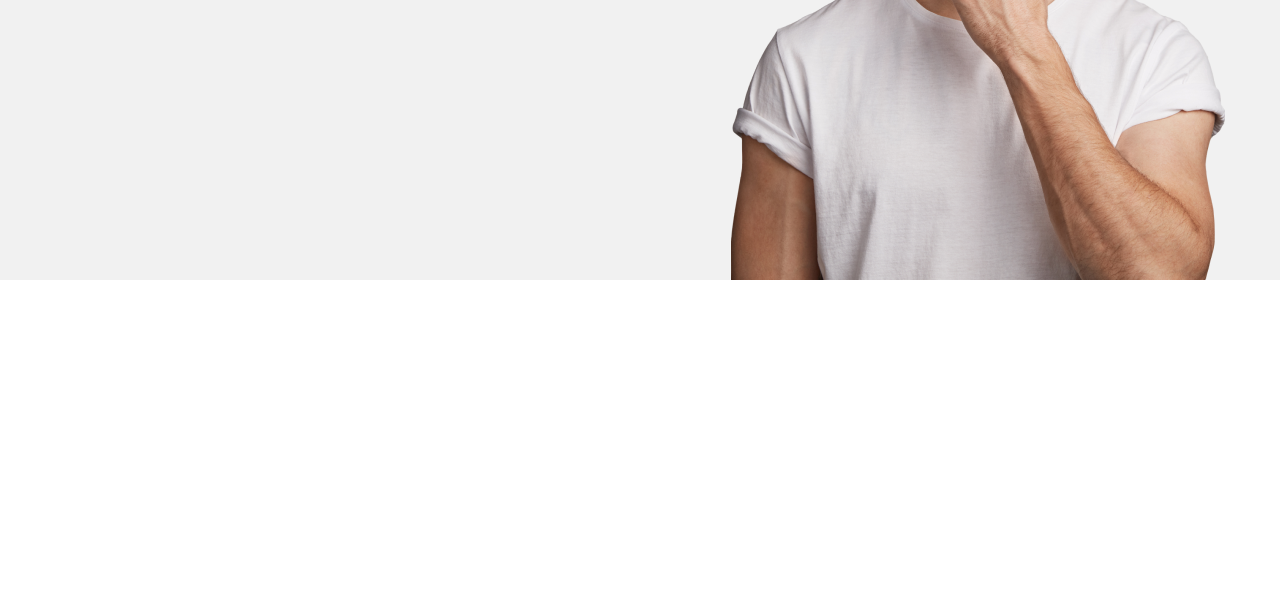
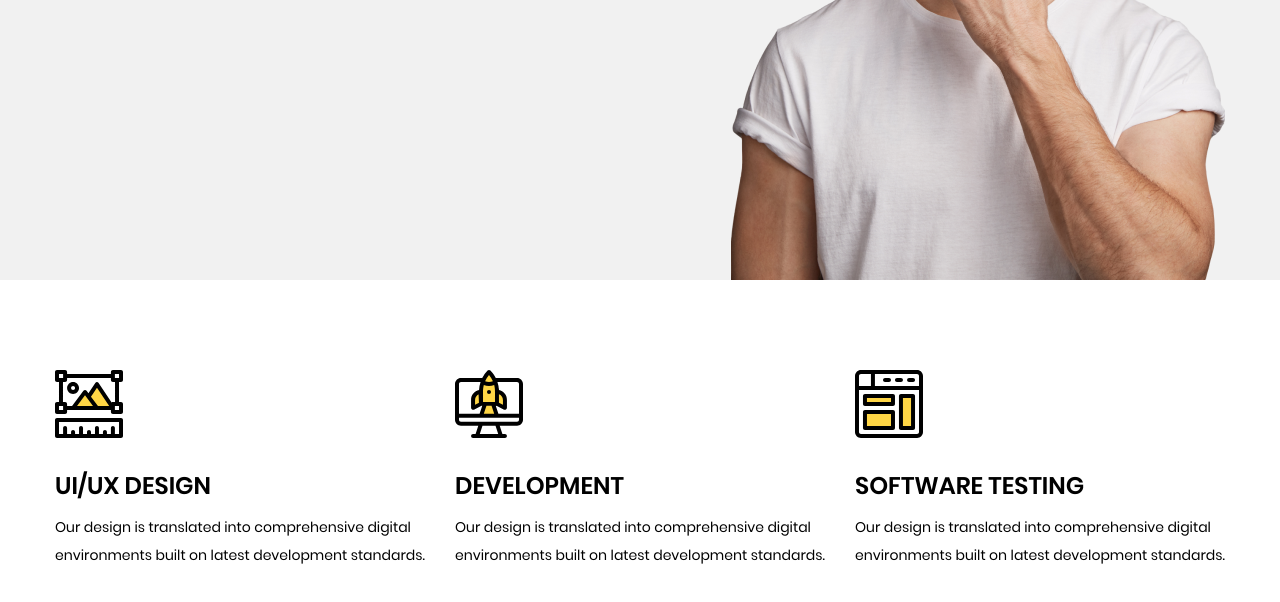
Before and after one commit to libertydoomer/portfolio-landing, a website built with Parcel: page src/index.html in a window 1280 px wide. Shown: the part 490-1092 px from the top of the page. Before the commit the page ends 800 px from the top, so only its background shows below. Built offline with nearby package versions, Linux system fonts and the light colour scheme.

Commit message:
Добавлена и стилизована секция с услугами

```diff
--- a/src/index.html
+++ b/src/index.html
@@ -39,6 +39,32 @@
         </div>
     </header>
 
+    <section class="services">
+        <div class="container">
+            <div class="service">
+
+                <div class="service__card">
+                    <img class="service__img" src="./img/services/01.svg" alt="UI/UX Design">
+                    <h3 class="service__title">UI/UX Design</h3>
+                    <p class="paragraph">Our design is translated into comprehensive digital environments built on latest development standards.</p>
+                </div>
+
+                <div class="service__card">
+                    <img class="service__img" src="./img/services/02.svg" alt="Development">
+                    <h3 class="service__title">Development</h3>
+                    <p class="paragraph">Our design is translated into comprehensive digital environments built on latest development standards.</p>
+                </div>
+
+                <div class="service__card">
+                    <img class="service__img" src="./img/services/03.svg" alt="UI/UX Design">
+                    <h3 class="service__title">Software Testing</h3>
+                    <p class="paragraph">Our design is translated into comprehensive digital environments built on latest development standards.</p>
+                </div>
+
+            </div>
+        </div>
+    </section>
+
     <script src="./js/main.js"></script>
 </body>
 
--- /dev/null
+++ b/src/scss/blocks/services.scss
@@ -0,0 +1,19 @@
+.services {
+    padding: 90px 0;
+}
+
+.service {
+    display: flex;
+    column-gap: 30px;
+}
+
+.service__img {
+    margin-bottom: 30px;
+}
+
+.service__title {
+    font-weight: 600;
+    font-size: var(--fz-services);
+    margin-bottom: 10px;
+    text-transform: uppercase;
+}
--- a/src/scss/styles.scss
+++ b/src/scss/styles.scss
@@ -7,3 +7,4 @@
 @import './blocks/header';
 @import './blocks/logo';
 @import './blocks/nav';
+@import './blocks/services';
--- a/src/scss/variables.scss
+++ b/src/scss/variables.scss
@@ -1,6 +1,7 @@
 :root {
     --ff-base: 'Poppins', sans-serif;
     --fz-base: 14px;
+    --fz-services: 24px;
 
     --color-black-main: #000;
     --color-gray-main: #606060;
```
